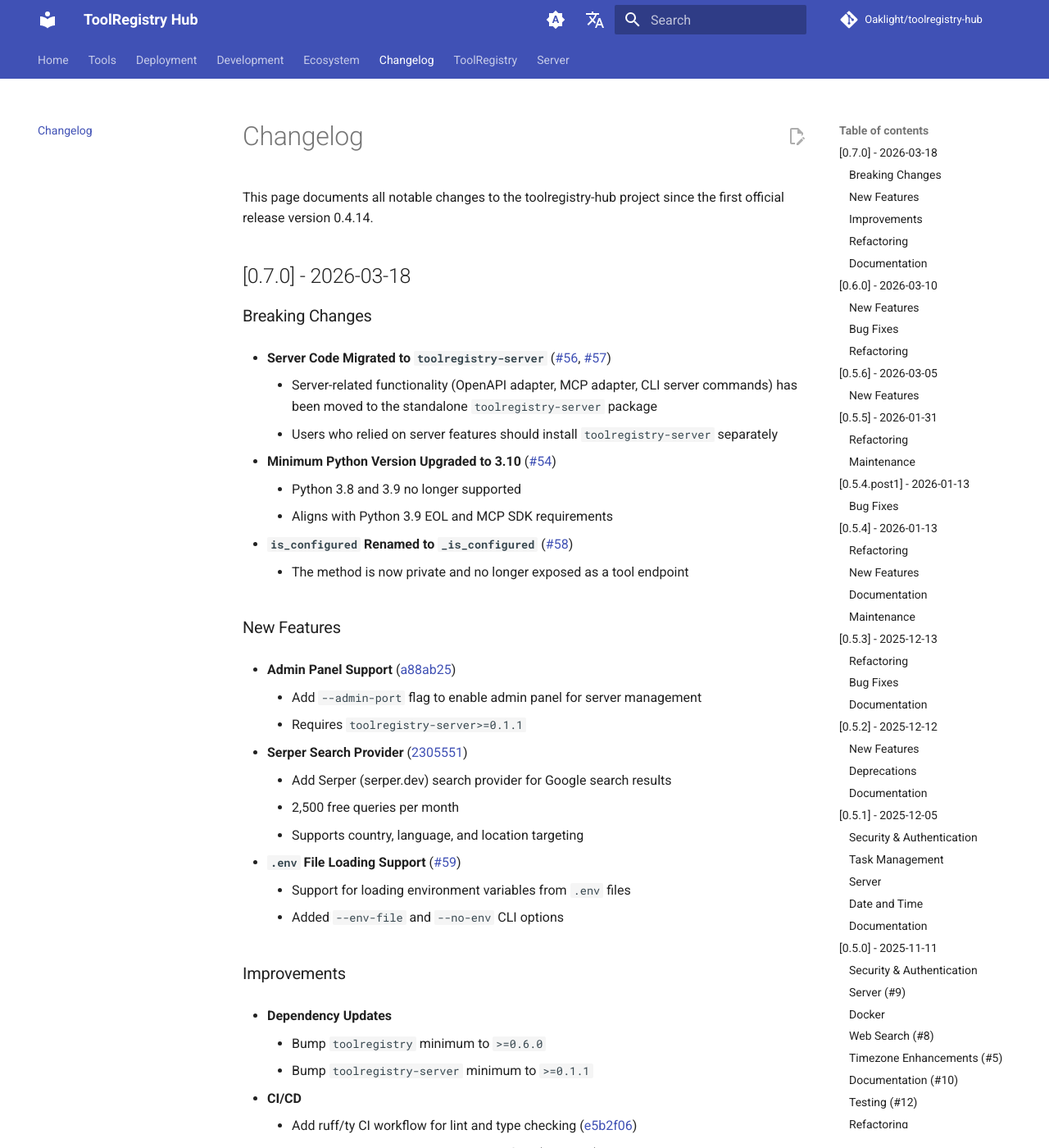
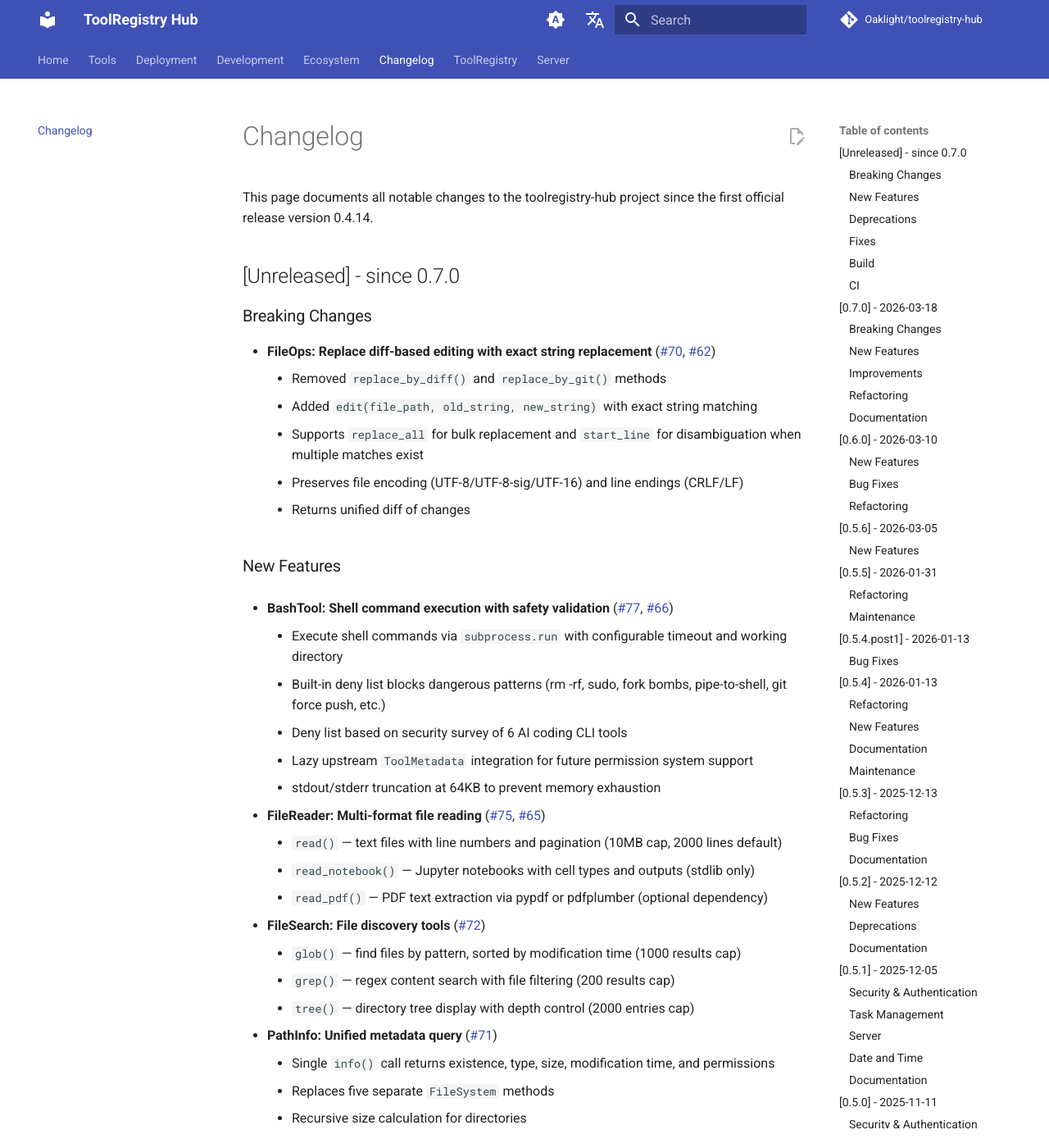
Before and after one commit to Oaklight/toolregistry-hub, an MkDocs documentation site: the page built from docs/changelog.md, in a window 1280 px wide and 1400 px high. Shown: the whole window at 82% size. Built offline with MkDocs 1.6.1 and Material for MkDocs 9.7.7, drawn with Linux system fonts in a browser that asks for light colours; comment, search, counter and statistics services are not loaded; some of the changed text lies outside the part shown.

Commit message:
docs: add FileReader, FileSearch, PathInfo docs; update changelog and deprecation notices
- Create tool documentation for FileReader, FileSearch, PathInfo
- Add new tool endpoints to server.md
- Update mkdocs.yml nav with new tools under File Management
- Update tools/index.md with new tools and deprecation markers
- Add deprecation warning to filesystem.md
- Add changelog entries for all changes since v0.7.0

```diff
--- a/docs/changelog.md
+++ b/docs/changelog.md
@@ -9,6 +9,65 @@ author: Oaklight
 # Changelog
 
 This page documents all notable changes to the toolregistry-hub project since the first official release version 0.4.14.
+
+## [Unreleased] - since 0.7.0
+
+### Breaking Changes
+
+- **FileOps: Replace diff-based editing with exact string replacement** ([#70](https://github.com/Oaklight/toolregistry-hub/pull/70), [#62](https://github.com/Oaklight/toolregistry-hub/issues/62))
+    - Removed `replace_by_diff()` and `replace_by_git()` methods
+    - Added `edit(file_path, old_string, new_string)` with exact string matching
+    - Supports `replace_all` for bulk replacement and `start_line` for disambiguation when multiple matches exist
+    - Preserves file encoding (UTF-8/UTF-8-sig/UTF-16) and line endings (CRLF/LF)
+    - Returns unified diff of changes
+
+### New Features
+
+- **BashTool: Shell command execution with safety validation** ([#77](https://github.com/Oaklight/toolregistry-hub/pull/77), [#66](https://github.com/Oaklight/toolregistry-hub/issues/66))
+    - Execute shell commands via `subprocess.run` with configurable timeout and working directory
+    - Built-in deny list blocks dangerous patterns (rm -rf, sudo, fork bombs, pipe-to-shell, git force push, etc.)
+    - Deny list based on security survey of 6 AI coding CLI tools
+    - Lazy upstream `ToolMetadata` integration for future permission system support
+    - stdout/stderr truncation at 64KB to prevent memory exhaustion
+
+- **FileReader: Multi-format file reading** ([#75](https://github.com/Oaklight/toolregistry-hub/pull/75), [#65](https://github.com/Oaklight/toolregistry-hub/issues/65))
+    - `read()` — text files with line numbers and pagination (10MB cap, 2000 lines default)
+    - `read_notebook()` — Jupyter notebooks with cell types and outputs (stdlib only)
+    - `read_pdf()` — PDF text extraction via pypdf or pdfplumber (optional dependency)
+
+- **FileSearch: File discovery tools** ([#72](https://github.com/Oaklight/toolregistry-hub/pull/72))
+    - `glob()` — find files by pattern, sorted by modification time (1000 results cap)
+    - `grep()` — regex content search with file filtering (200 results cap)
+    - `tree()` — directory tree display with depth control (2000 entries cap)
+
+- **PathInfo: Unified metadata query** ([#71](https://github.com/Oaklight/toolregistry-hub/pull/71))
+    - Single `info()` call returns existence, type, size, modification time, and permissions
+    - Replaces five separate `FileSystem` methods
+    - Recursive size calculation for directories
+
+### Deprecations
+
+- **FileSystem class deprecated** ([#76](https://github.com/Oaklight/toolregistry-hub/pull/76))
+    - Replaced by PathInfo (metadata), FileSearch (discovery), and FileReader (reading)
+    - All methods emit `DeprecationWarning` with migration guidance
+    - Will be removed in a future major release
+
+- **FileOps legacy methods deprecated** ([#76](https://github.com/Oaklight/toolregistry-hub/pull/76))
+    - `read_file()` → use `FileReader.read()`
+    - `write_file()` → use `FileOps.edit()` for modifications
+
+### Fixes
+
+- **ty type-check error in tool_config.py** ([5890365](https://github.com/Oaklight/toolregistry-hub/commit/5890365))
+    - Fixed dict type narrowing issue between ty 0.0.23 and 0.0.27
+
+### Build
+
+- Bump `toolregistry-server` minimum to `>=0.1.2` for MCP parameter validation fix
+
+### CI
+
+- Enhanced upstream compatibility tests to cover `toolregistry-server`
 
 ## [0.7.0] - 2026-03-18
 
--- a/mkdocs.yml
+++ b/mkdocs.yml
@@ -104,7 +104,10 @@ nav:
           - Date Time Tools: tools/datetime.md
       - File Management:
           - File Operations: tools/file_ops.md
-          - File System: tools/filesystem.md
+          - File Reader: tools/file_reader.md
+          - File Search: tools/file_search.md
+          - Path Info: tools/path_info.md
+          - File System (Deprecated): tools/filesystem.md
       - Web Tools:
           - Web Fetch Tool: tools/websearch/web_fetch_tool.md
           - Web Search Tools:
```
Also changed, not shown: docs/server.md (+20 -1 lines), docs/tools/file_reader.md (added, +115 -0 lines), docs/tools/file_search.md (added, +112 -0 lines), docs/tools/filesystem.md (+9 -0 lines), docs/tools/index.md (+9 -2 lines), docs/tools/path_info.md (added, +68 -0 lines).
